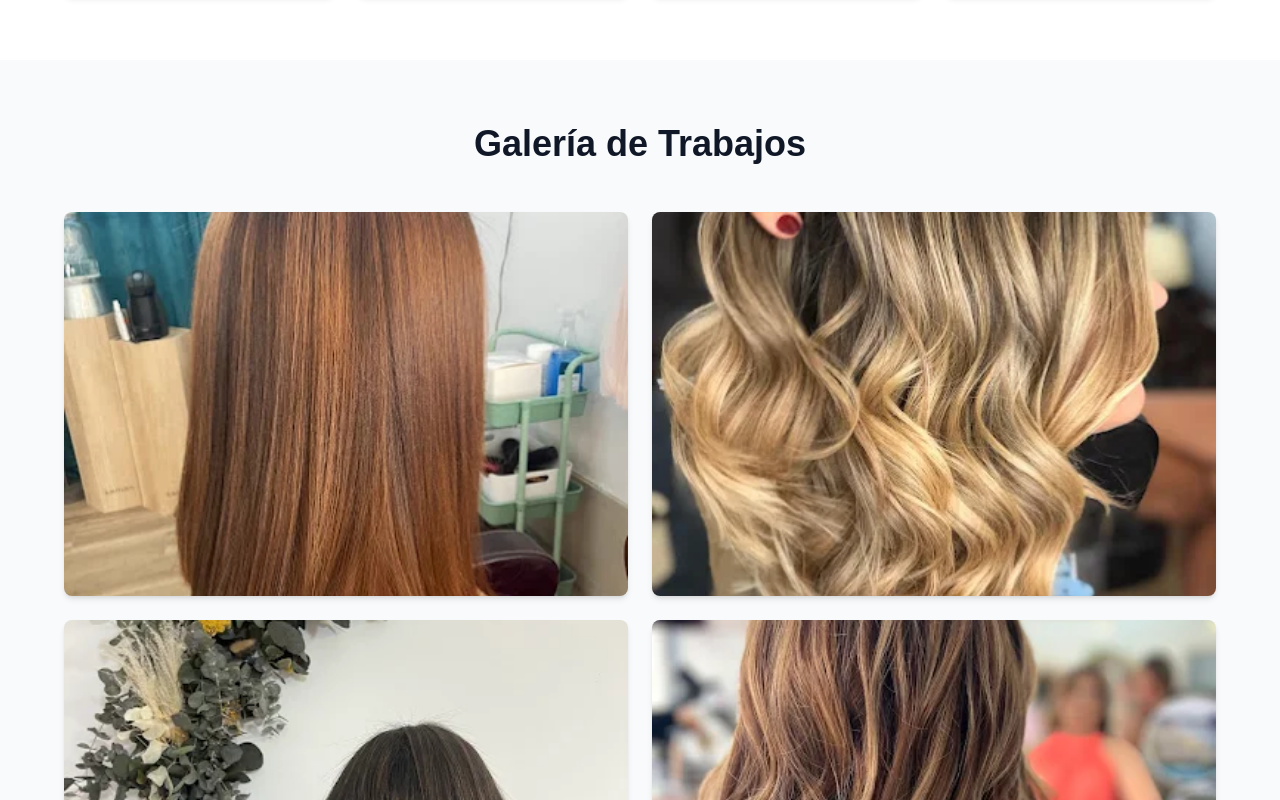
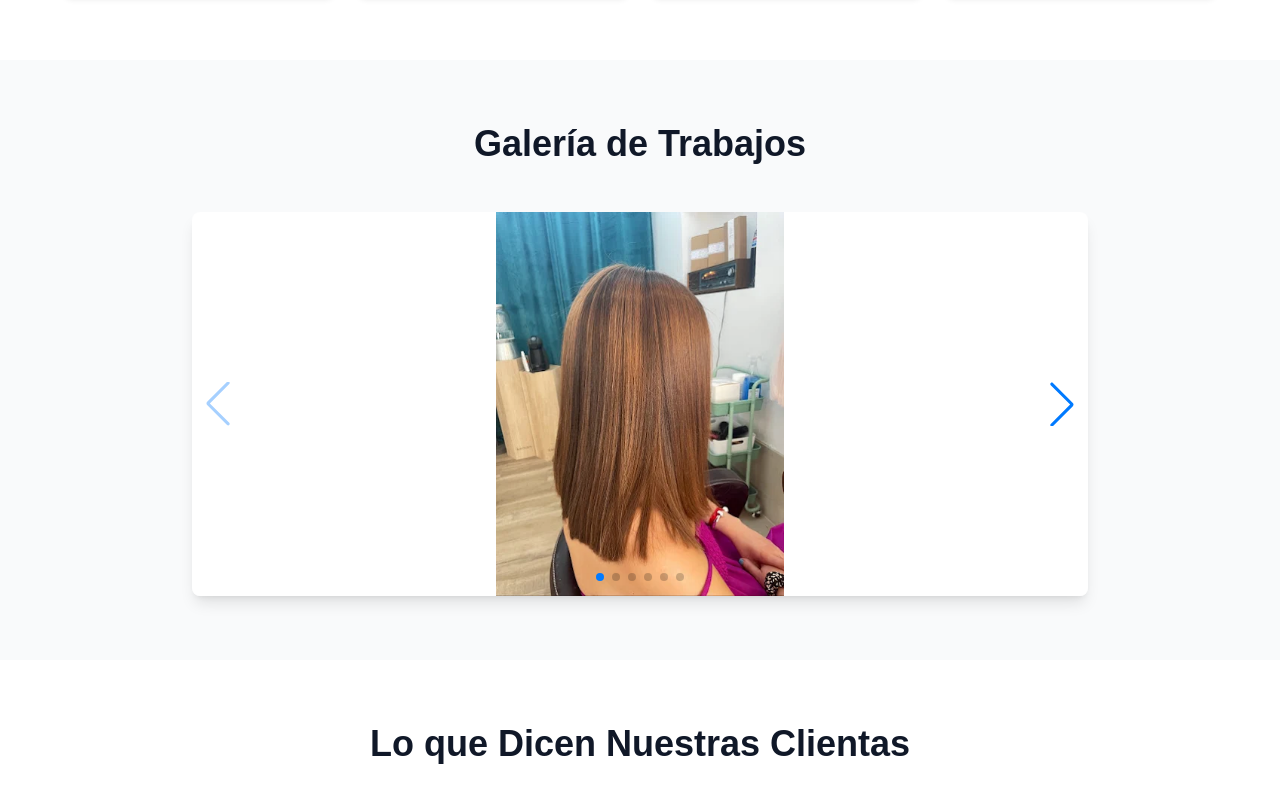
Before and after one commit to danbeljim/noemilealpeluqueria, a Next.js app: page / in a window 1280 px wide. Shown: the part 760-1560 px from the top of the page. Built offline with nearby package versions, Linux system fonts and the light colour scheme.

Commit message:
Replace gallery grid with Swiper carousel
- Install Swiper library
- Create carousel with navigation and pagination
- Images display complete (object-contain)
- Single image per slide, swipeable

```diff
--- a/app/components/Gallery.tsx
+++ b/app/components/Gallery.tsx
@@ -1,6 +1,11 @@
 'use client';
 
 import Image from "next/image";
+import { Swiper, SwiperSlide } from "swiper/react";
+import { Navigation, Pagination } from "swiper/modules";
+import "swiper/css";
+import "swiper/css/navigation";
+import "swiper/css/pagination";
 
 const galleryImages = [
   { id: 1, src: "/gallery/imagen1.jpg", title: "Corte Moderno" },
@@ -14,26 +19,32 @@ const galleryImages = [
 export default function Gallery() {
   return (
     <section id="galeria" className="py-16 px-6 bg-gray-50">
-      <div className="max-w-6xl mx-auto">
+      <div className="max-w-4xl mx-auto">
         <h2 className="text-4xl font-bold text-center mb-12 text-gray-900">
           Galería de Trabajos
         </h2>
-        <div className="grid grid-cols-1 md:grid-cols-2 gap-6">
+        <Swiper
+          modules={[Navigation, Pagination]}
+          navigation
+          pagination={{ clickable: true }}
+          slidesPerView={1}
+          spaceBetween={30}
+          className="rounded-lg overflow-hidden shadow-lg"
+        >
           {galleryImages.map((image) => (
-            <div
-              key={image.id}
-              className="rounded-lg overflow-hidden shadow-md hover:shadow-lg transition h-96 cursor-pointer"
-            >
-              <Image
-                src={image.src}
-                alt={image.title}
-                width={400}
-                height={300}
-                className="w-full h-full object-cover hover:scale-105 transition"
-              />
-            </div>
+            <SwiperSlide key={image.id}>
+              <div className="relative w-full h-96">
+                <Image
+                  src={image.src}
+                  alt={image.title}
+                  fill
+                  className="object-contain bg-white"
+                  priority={image.id === 1}
+                />
+              </div>
+            </SwiperSlide>
           ))}
-        </div>
+        </Swiper>
       </div>
     </section>
   );
--- a/package.json
+++ b/package.json
@@ -11,7 +11,8 @@
   "dependencies": {
     "next": "16.2.5",
     "react": "19.2.4",
-    "react-dom": "19.2.4"
+    "react-dom": "19.2.4",
+    "swiper": "^12.1.4"
   },
   "devDependencies": {
     "@tailwindcss/postcss": "^4",
```
Also changed, not shown: 1 other file (tests, documents, lock files or other folders).
